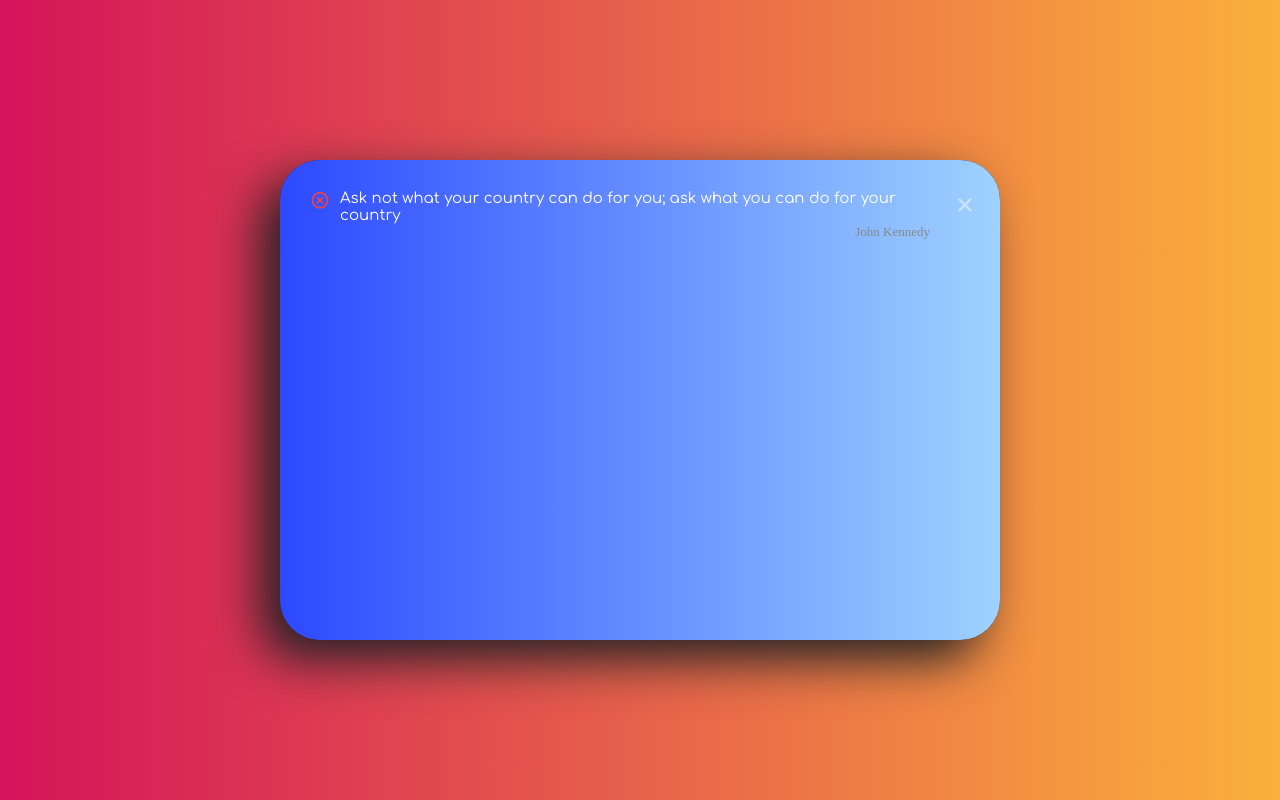
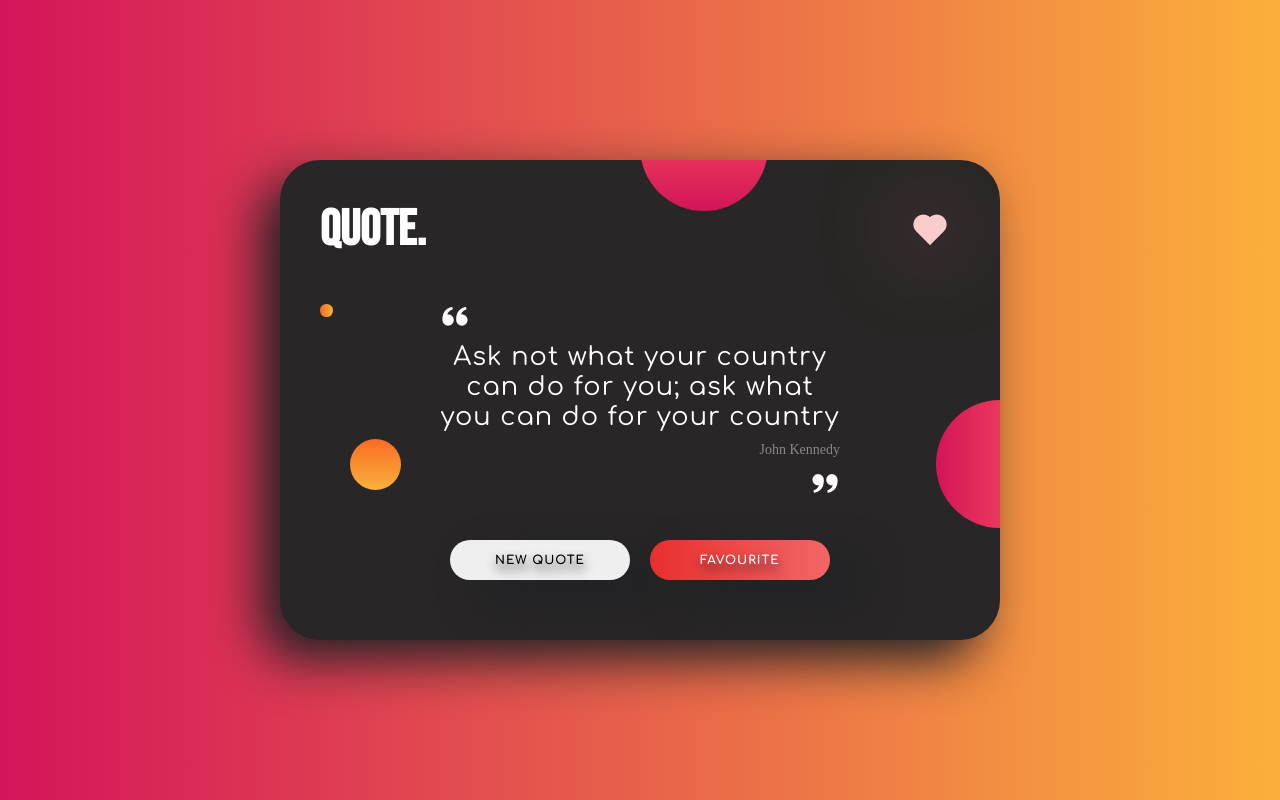
Before and after one commit to aishwinj04/Quotes-Web-App, a React (Vite) app in the folder quotes-app/: page / in a window 1280 px wide. Built offline with nearby package versions, Linux system fonts and the light colour scheme; a web font is replaced by a local one.

Commit message:
useState toggleFavourites

```diff
--- a/quotes-app/src/Components/QuotesApp.css
+++ b/quotes-app/src/Components/QuotesApp.css
@@ -8,7 +8,7 @@
 .container{
     width: 100%;
     height:100vh;
-    background-image: linear-gradient(to right, #D4145A, #FBB03B);
+    background-image: linear-gradient(to right, var(--primarycolor), var(--secondarycolor));
     display: grid;
     place-items: center;
 }
@@ -168,7 +168,7 @@
     right: 0;
     left: 0;
     bottom: 0;
-    background-image: linear-gradient(to left, #9fd2ff,#2d49ff);
+    background-image: linear-gradient(to left, #8ac0ef, #2d49ff);
     padding: 3rem 7rem 3rem 3rem;
 }
 
@@ -206,7 +206,7 @@
 }
 
 .fav-quote-author{
-    color: #888;
+    color: #ffffff;
     font-size: 1.3rem;
     font-family: Birthstone, cursive;
     text-align: right;
--- a/quotes-app/src/Components/QuotesApp.jsx
+++ b/quotes-app/src/Components/QuotesApp.jsx
@@ -5,7 +5,6 @@ const QuotesApp = () => {
         text: "Ask not what your country can do for you; ask what you can do for your country",
         author: "John Kennedy"
     })
-
     const fetchNewQuote = async () => {
         const url = "https://go-quote.azurewebsites.net/" /* keyless api */
         const response = await fetch(url)
@@ -16,11 +15,17 @@ const QuotesApp = () => {
             author: data.author
         })
     }
+
+    const [showFavourites, setShowFavourites] = useState(false)
+    const toggleFavourites = () => {
+        setShowFavourites(!showFavourites)
+
+    }
   return (
     <div className="container">
         <div className="quote-container">
             <h1 className="app-heading">Quote.</h1>
-            <i className="bx bxs-heart bx-tada-hover fav-icon"></i>
+            <i className="bx bxs-heart bx-tada-hover fav-icon" onClick={toggleFavourites}></i>
             <div className="quote">
                 <i className="bx bxs-quote-alt-left left-quote"></i>
                 <p className="quote-text">{quote.text}</p>
@@ -38,8 +43,8 @@ const QuotesApp = () => {
                 <button className="btn btn-fav">Favourite</button>
             </div>
 
-            <div className="favourites">
-                <button className="btn-close">
+            {showFavourites && (<div className="favourites">
+                <button className="btn-close" onClick={toggleFavourites}>
                     <i className="bx bx-x bx-flashing"></i>
                 </button>
                 <div className="fav-quote">
@@ -52,6 +57,8 @@ const QuotesApp = () => {
                     </div>
                 </div>
             </div>
+)}
+
 
         </div>
     </div>
```
